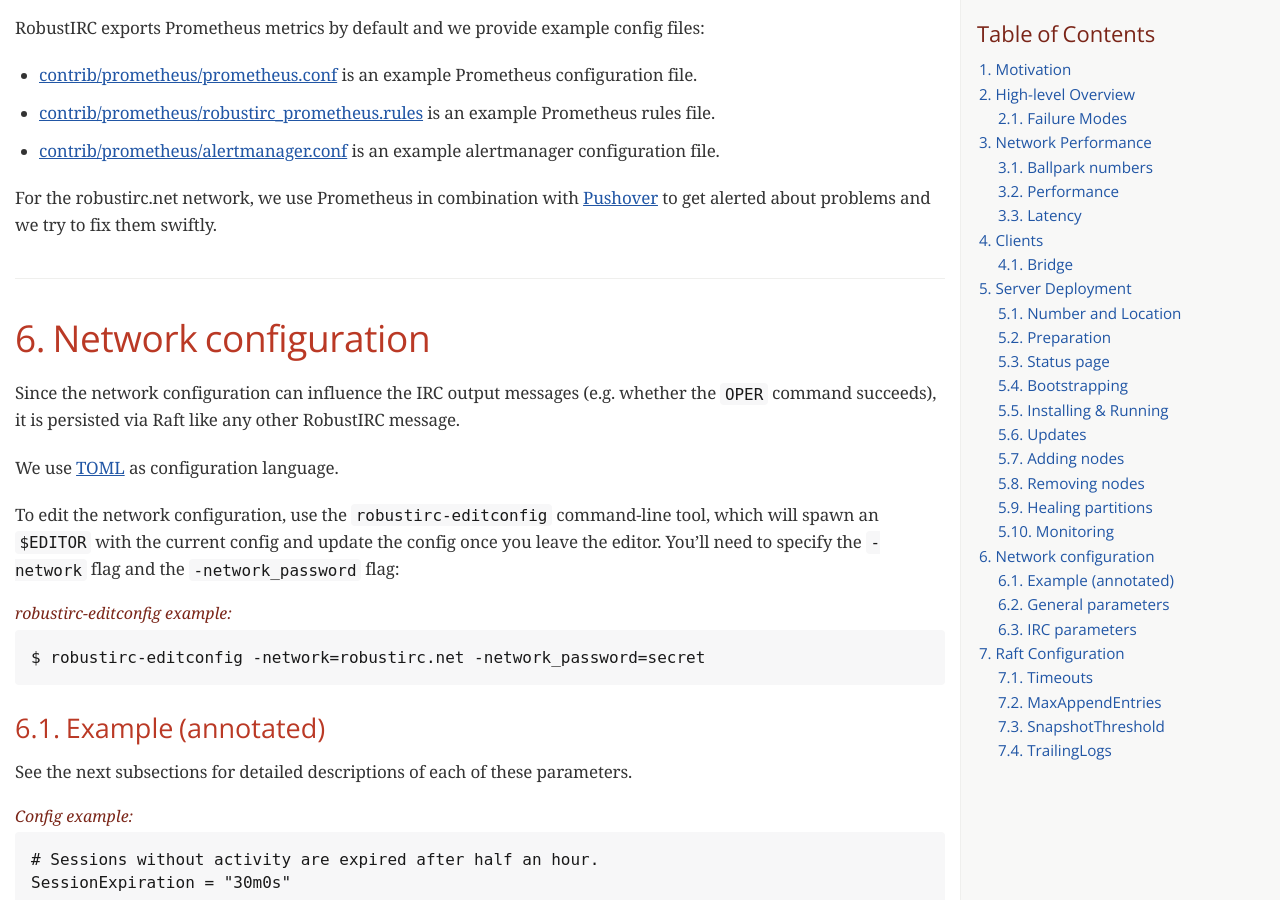
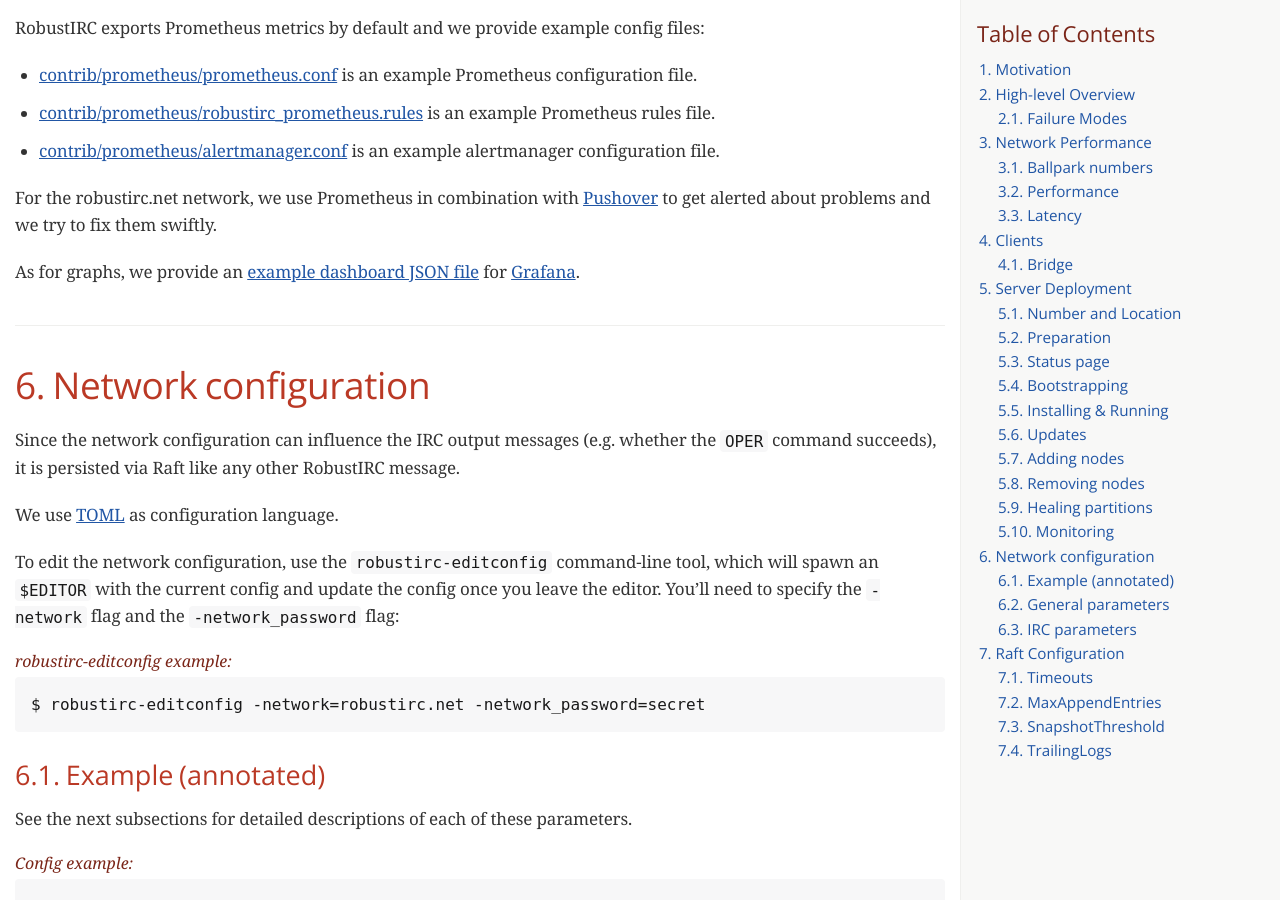
Before and after one commit to robustirc/robustirc.github.io, a Jekyll site: the page docs/adminguide.html, which Jekyll copies as it is, in a window 1280 px wide and 900 px high, scrolled down 11375 px. Built offline with Jekyll 4.4.1, drawn with Linux system fonts in a browser that asks for light colours; some web fonts are replaced; Markdown is read by kramdown in place of the engine named in the settings; formulas are drawn with MathJax 3; some of the changed text lies outside the part shown.

Commit message:
adminguide: reference example grafana dashboard JSON file

```diff
--- a/docs/adminguide.html
+++ b/docs/adminguide.html
@@ -1183,6 +1183,9 @@
 <div class="paragraph">
 <p>For the robustirc.net network, we use Prometheus in combination with <a href="http://pushover.net">Pushover</a> to get alerted about problems and we try to fix them swiftly.</p>
 </div>
+<div class="paragraph">
+<p>As for graphs, we provide an <a href="https://github.com/robustirc/robustirc/blob/master/contrib/grafana/robustirc.json">example dashboard JSON file</a> for <a href="http://grafana.org/">Grafana</a>.</p>
+</div>
 </div>
 </div>
 </div>
```
Also changed, not shown: other parts of docs/adminguide.html (+1 -1 lines), 1 other file.
